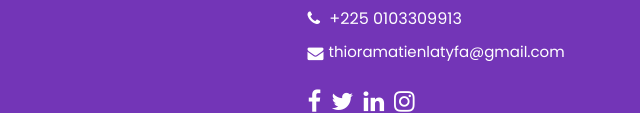
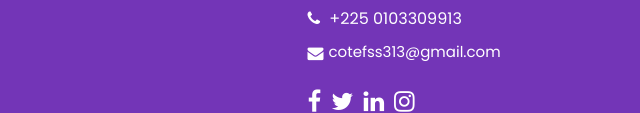
Before and after one commit to LATYFATHIO/sitfaadise, a plain HTML site: page index.html in a window 1280 px wide. Shown: the part 3630-3743 px from the top of the page, 640-1280 px from the left. Drawn offline with nearby package versions, Linux system fonts and the light colour scheme; some packages are replaced by stand-ins of ours; a script that the page names is missing.

Commit message:
Add files via upload

```diff
--- a/index.html
+++ b/index.html
@@ -345,9 +345,9 @@
                     +225 0103309913
                   </span>
                 </a>
-                <a href="mailto:thioramatienlatyfa@gmail.com" style="display: flex; align-items: center;">
+                <a href="mailto:cotefss313@gmail.com" style="display: flex; align-items: center;">
                   <i class="fa fa-envelope" aria-hidden="true" style="margin-right: 5px;"></i>
-                  <span style="font-size: 15px;">thioramatienlatyfa@gmail.com</span>
+                  <span style="font-size: 15px;">cotefss313@gmail.com</span>
               </a>
 
               </div>
```
